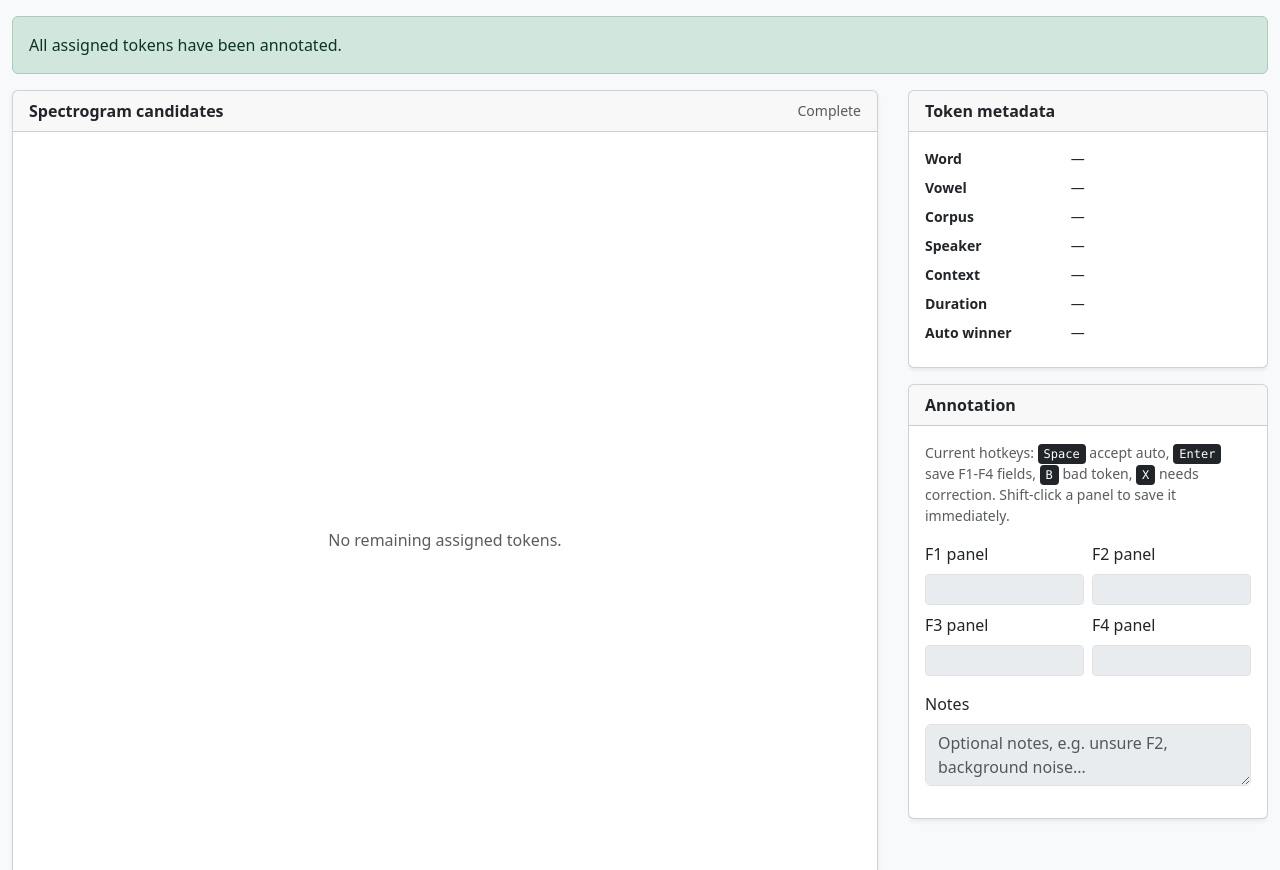
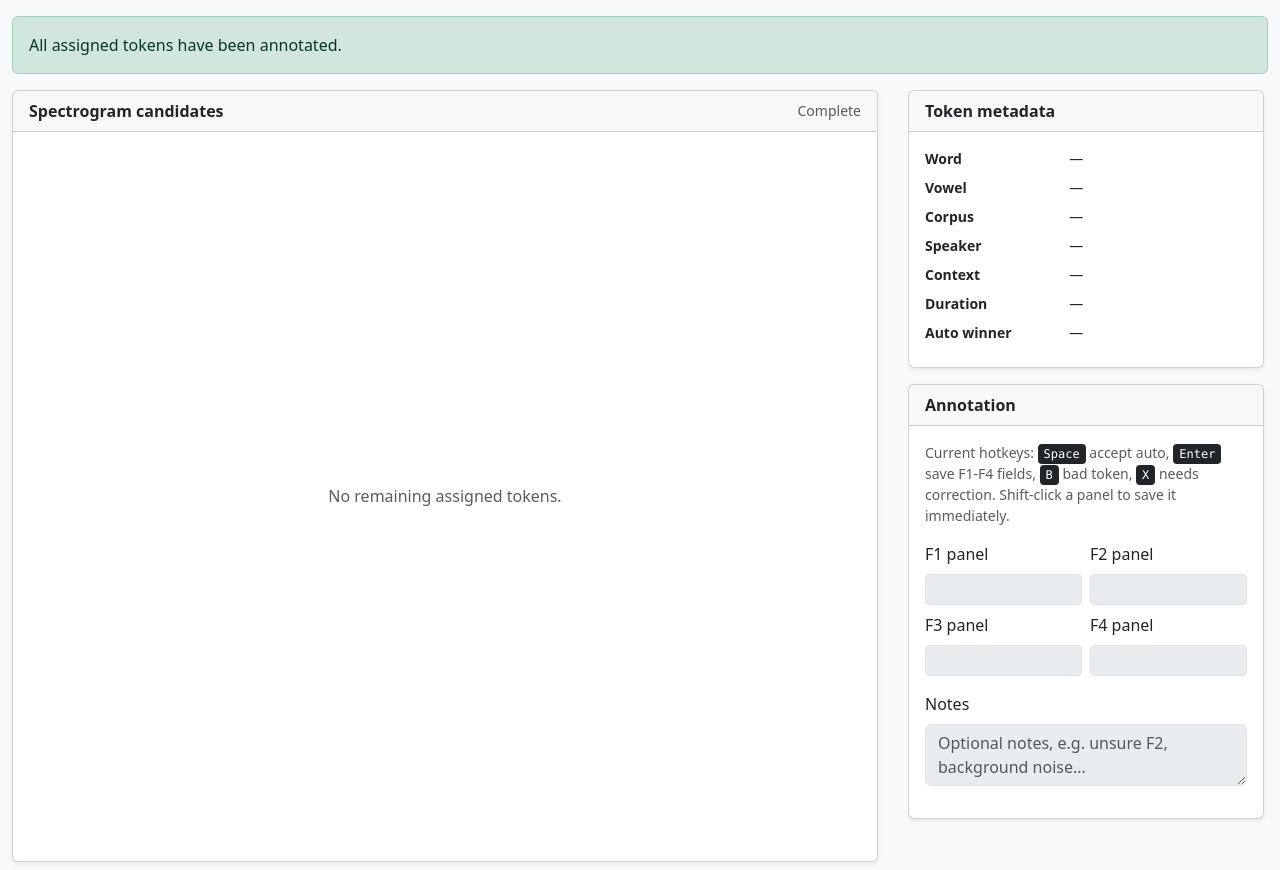
Before and after one commit to iangif/formant-annotation-tool, a FastAPI app: page / in a window 1280 px wide. Shown: the part 70-940 px from the top of the page. Run offline with FastAPI, Linux system fonts and the light colour scheme; data that the repository does not hold is empty.

Commit message:
layout fixed

```diff
--- a/app/static/css/annotate.css
+++ b/app/static/css/annotate.css
@@ -7,19 +7,29 @@
 html,
 body {
   height: 100%;
+  margin: 0;
   overflow: hidden;
   background: #f8f9fa;
 }
 
 main.container-fluid {
-    height: 100vh;
+    height: 100dvh;
+    display: flex;
+    flex-direction: column;
+    min-height: 0;
+}
+
+header,
+#status-alert {
+    flex: 0 0 auto;
 }
 
 .main-layout {
-    height: calc(100vh - 80px);
+    flex: 1 1 auto;
+    min-height: 0;
 
     display: grid;
-    grid-template-columns: 1fr 6px var(--right-panel-width, 360px);
+    grid-template-columns: minmax(0, 1fr) 6px var(--right-panel-width, 360px);
     gap: 0.75rem;
 }
 
@@ -36,38 +46,41 @@ main.container-fluid {
 
 .left-panel {
     min-width: 0;
-    height: 100%;
+    min-height: 0;
     display: flex;
     flex-direction: column;
 }
 
 .left-panel .card {
-    flex: 1;
+    flex: 1 1 auto;
+    min-height: 0;
     display: flex;
     flex-direction: column;
-    min-height: 0;
 }
 
 .right-panel {
     min-width: 240px;
     max-width: 700px;
-    height: 100%;
+    min-height: 0;
     overflow-y: auto;
+    overflow-x: hidden;
+    padding-right: 0.25rem;
 }
 
 .card-body.spectrogram-card-body {
-    flex: 1;
+    flex: 1 1 auto;
+    min-height: 0;
+    overflow: hidden;
     display: flex;
     justify-content: center;
     align-items: center;
-    min-height: 0;
-    overflow: hidden;
 }
 
 .spectrogram-wrapper {
     position: relative;
     height: 100%;
     max-width: 100%;
+    min-height: 0;
     overflow: hidden;
 }
 
```
